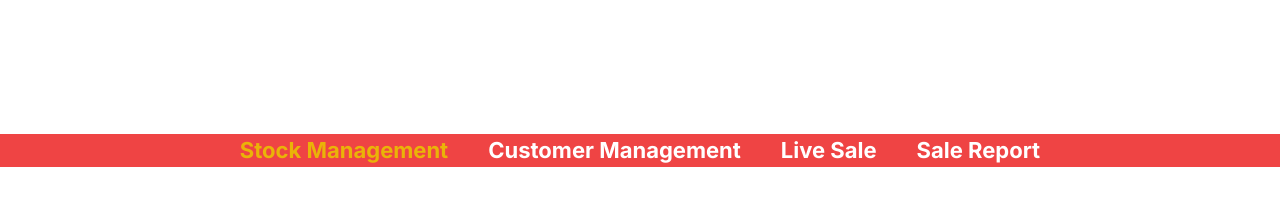
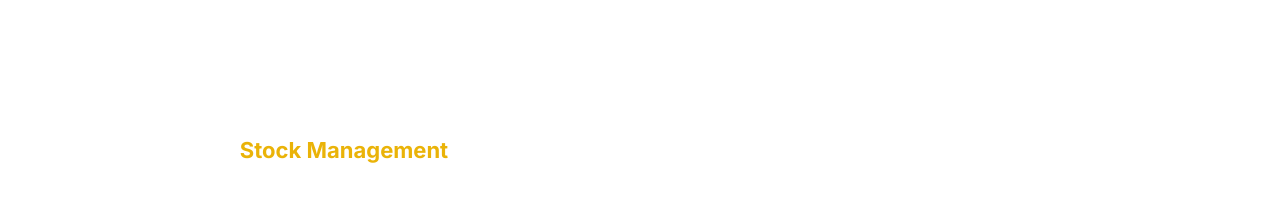
Before and after one commit to LiveCodePlatform/Live-Code-Portfolio, a Next.js app: page / in a window 1280 px wide. Shown: the part 1732-1956 px from the top of the page. Built offline with nearby package versions, Linux system fonts and the light colour scheme.

Commit message:
fix red bg colr

```diff
--- a/components/product-features.tsx
+++ b/components/product-features.tsx
@@ -112,7 +112,7 @@ export default function ProductFeatures() {
       >
         <div
           ref={indicatorsRef}
-          className="absolute bg-red-500 text-center top-20 w-full left-1/2 transform -translate-x-1/2 space-x-10"
+          className="absolute text-center top-20 w-full left-1/2 transform -translate-x-1/2 space-x-10"
         >
           {features.map((_, index) => (
             <button key={index}>
```
